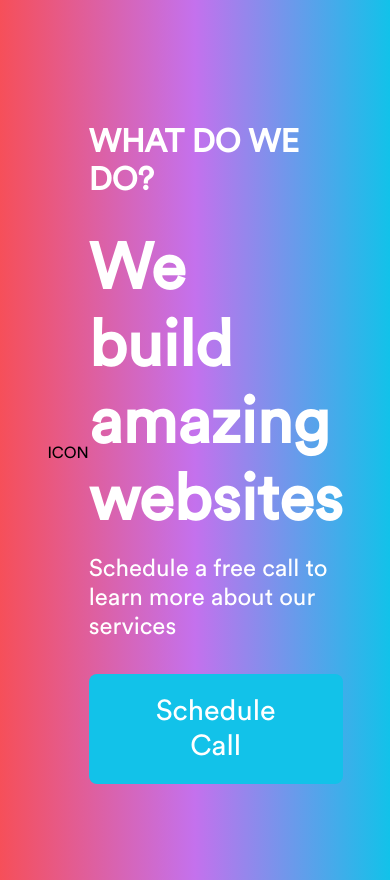
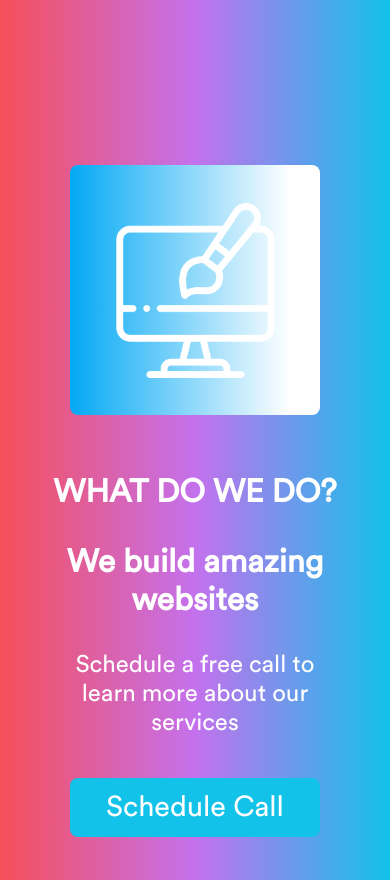
Before and after one commit to JosephCurtis1999/webvisualsrefactor1, a plain HTML site: page index.html in a window 390 px wide. Shown: the part 960-1840 px from the top of the page. Drawn offline with Linux system fonts and the light colour scheme.

Commit message:
finished about section + media queries

```diff
--- a/css/style.css
+++ b/css/style.css
@@ -345,3 +345,121 @@ body {
 .main__btn:hover:after {
     width: 100%;
 }
+
+.main__img--container {
+    text-align: center;
+}
+
+.main__img--card {
+    margin: 10px;
+    height: 500px;
+    width: 500px;
+    border-radius: 8px;
+    display: flex;
+    flex-direction: column;
+    justify-content: center;
+    background:-moz-linear-gradient(90deg, rgba(3, 169, 244, 1) 0%, rgba(255, 255, 255, 1) 88%);
+
+    /* safari 5.1+,chrome 10+ */
+    background:-webkit-linear-gradient(90deg, rgba(3, 169, 244, 1) 0%, rgba(255, 255, 255, 1) 88%);
+
+    /* opera 11.10+ */
+    background:-o-linear-gradient(90deg, rgba(3, 169, 244, 1) 0%, rgba(255, 255, 255, 1) 88%);
+
+    /* ie 6-9 */
+    filter: progid:DXImageTransform.Microsoft.gradient( startColorstr='#FFFFFF', endColorstr='#03A9F4', GradientType=0 );
+
+    /* ie 10+ */
+    background:-ms-linear-gradient(90deg, rgba(3, 169, 244, 1) 0%, rgba(255, 255, 255, 1) 88%);
+
+    /* global 94%+ browsers support */
+    background:linear-gradient(90deg, rgba(3, 169, 244, 1) 0%, rgba(255, 255, 255, 1) 88%);
+
+}
+
+.design {
+    max-height: 300px;
+    max-width: 300px;
+    margin: auto;
+    filter: invert(1);
+}
+
+@media screen and (max-width: 1300px) {
+    .main__img--card {
+        height: 500px;
+        width: 450px;
+    }
+}
+
+@media screen and (max-width: 1100px) {
+    .main__container {
+        display: grid;
+        grid-template-columns: 1fr;
+        align-items: center;
+        justify-content: center;
+        width: 100%;
+        margin: 0 auto;
+        height: 90%;
+    }
+
+    .main__img--container {
+        display: flex;
+        justify-content: center;
+
+    }
+
+    .main__img--card {
+        height: 425px;
+        width: 425px;
+    }
+
+    .main__content {
+        text-align: center;
+        margin-bottom: 4rem;
+    }
+
+    .main__content h1 {
+        font-size: 2.5rem;
+        margin-top: 2rem;
+    }
+
+    .main__content h2 {
+        font-size: 3rem;
+    }
+
+    .main__content p {
+        margin-top: 1rem;
+        font-size: 1.5rem;
+    }
+}
+
+@media screen and (max-width: 480px ) {
+    .main__img--card {
+        width: 250px;
+        height: 250px;
+    }
+
+    .design {
+        max-height: 175px;
+        max-width: 175px;
+    }
+
+    .main__content h1 {
+        font-size: 2rem;
+        margin-top: 3rem;
+    }
+
+    .main__content h2 {
+        font-size: 2rem;
+    }
+
+    .main__content p {
+        margin-top: 2rem;
+    }
+
+    .main__btn {
+        padding: 12px 36px;
+        margin: 2.5rem 0;
+    }
+
+}
--- a/index.html
+++ b/index.html
@@ -49,7 +49,9 @@
     <div class="main" id="about">
         <div class="main__container">
             <div class="main__img--container">
-                <div class="main__img--card">ICON</div>
+                <div class="main__img--card">
+                    <img class="design" src="./images/web-design.png" alt="">
+                </div>
             </div>
             <div class="main__content">
                 <h1>What do we do?</h1>
```
Also changed, not shown: images/web-design.png (added).
